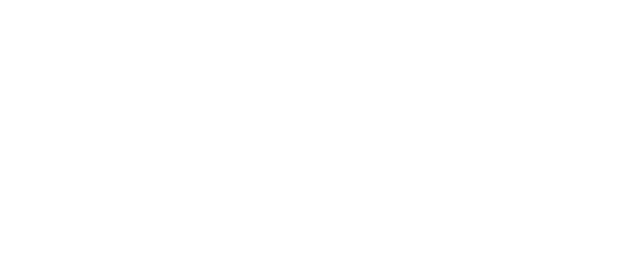
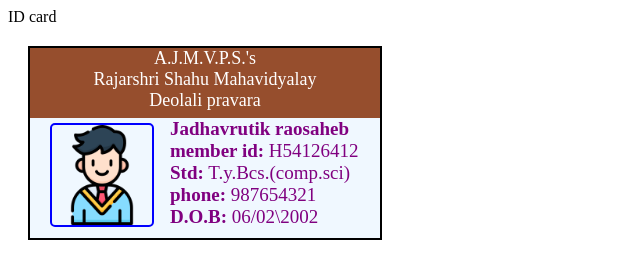
Before and after one commit to RutikJadhav1252/idcard, a plain HTML site: page index.html in a window 1280 px wide. Shown: the whole page, without its empty margins (0-640 px from the left). Drawn offline with Linux system fonts and the light colour scheme.

Commit message:
css effect added

```diff
--- a/index.html
+++ b/index.html
@@ -1,10 +1,25 @@
 <!DOCTYPE html>
-<html >
+<html>
 <head>
-
-    <title>id card</title>
+     <tital>ID card</tital>
 </head>
-<body>
-
-</body>
+    <link rel="stylesheet"  type="text/css" href="style.css"/>
+    </head>
+    <body>
+        <div class="structure">
+            <div class="clg-info">
+                A.J.M.V.P.S.'s</br>
+                Rajarshri Shahu Mahavidyalay</br>
+                Deolali pravara
+            </div>
+            <div class="student-info">
+            <img src="student.png" class="student-img"/>
+        <b>Jadhavrutik raosaheb</b></br>
+        <b>member id:</b> H54126412</br>
+        <b>Std:</b> T.y.Bcs.(comp.sci)</br>
+        <b> phone:</b> 987654321</br>
+        <b> D.O.B:</b> 06/02\2002</br>
+            </div>
+        </div>
+    </body>
 </html>
--- /dev/null
+++ b/style.css
@@ -0,0 +1,31 @@
+.structure{
+    height: 190px;
+    width: 350px;
+    border: 2px solid black;
+    margin: 20px;
+}
+.clg-info{
+    background-color: rgb(150, 78, 45);
+    color: white;
+    font-size: 18px;
+    text-align: center;
+    height: 70px;
+
+}
+.student-info{
+    background-color: aliceblue;
+    color: purple;
+    padding-left: 140px;
+    font-size: 19px;
+    height: 120px;
+}
+.student-img{
+    margin: 0px;
+    padding:0px ;
+    height: 100px;
+    position: absolute;
+    left: 50px;
+    border: 2px  blue double;
+    border-radius: 5px;
+    margin-top: 5px;
+}
```
Also changed, not shown: student.png (added).
